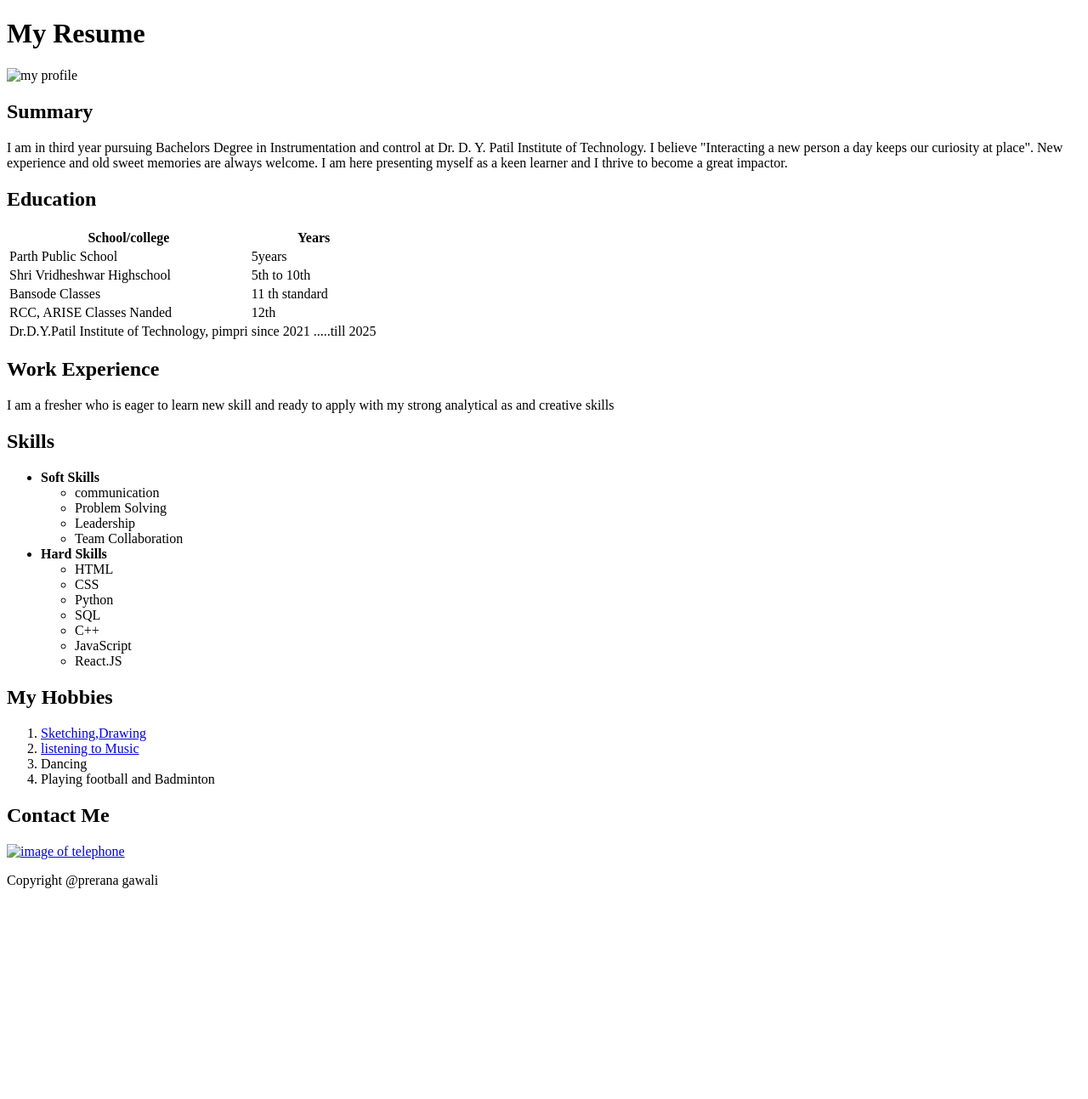
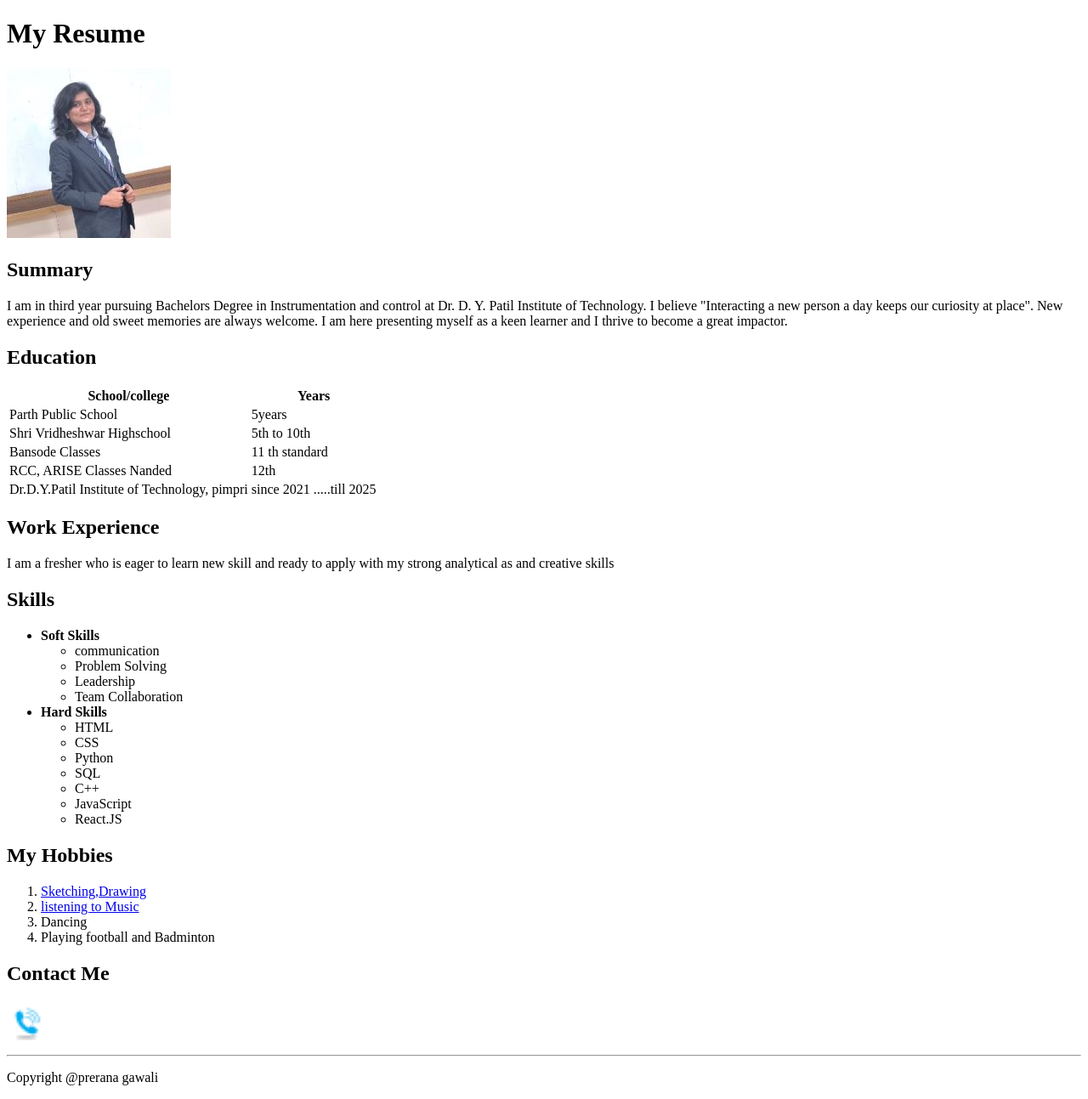
Before and after one commit to preranagawali/Prees-Resume, a plain HTML site: page index.html in a window 1280 px wide. Shown: the whole page at 85% size. Before the commit the page ends 1061 px from the top, so only its background shows below. Drawn offline with Linux system fonts and the light colour scheme.

Commit message:
Add files via upload

```diff
--- a/index.html
+++ b/index.html
@@ -7,7 +7,7 @@
 </head>
 <body>
     <h1>My Resume</h1>
-    <img src="" alt="my profile">
+    <img src="./prees image.jpg" alt="my profile">
     <h2>Summary</h2>
         <p>
          I am in third year pursuing Bachelors Degree
@@ -80,7 +80,8 @@
         <li>Playing football and Badminton</li>
     </ol>
     <h2>Contact Me</h2>
-    <a href="./contactme.html"><img src="" alt="image of telephone"></a>
+    <a href="./contactme.html"><img src="./images of call logo.png" alt="image of telephone"></a>
+    <hr>
     <footer><p>Copyright @prerana gawali</p></footer>
 
 
```
